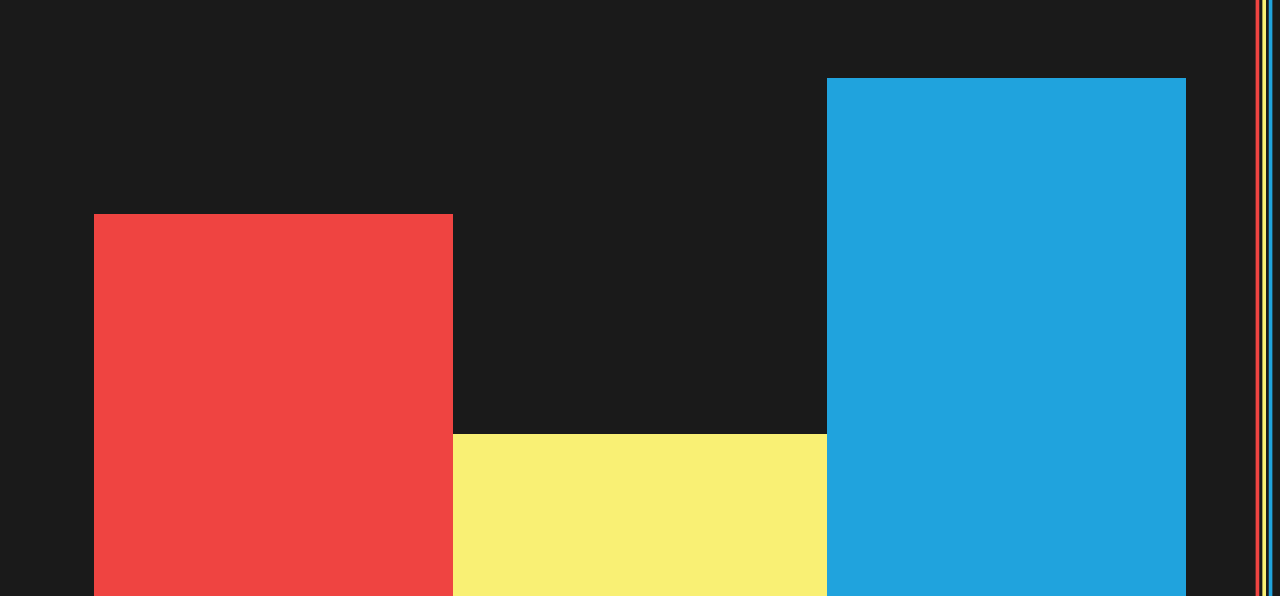
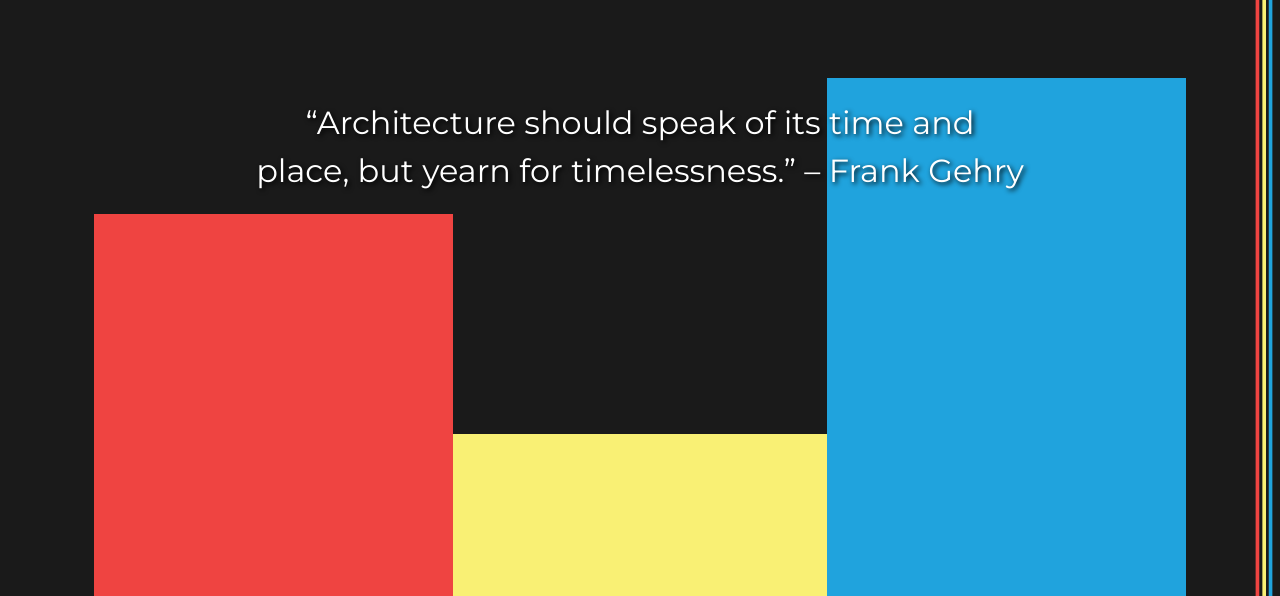
Before and after one commit to KantKontrol/Avidarch, a plain HTML site: page index.html in a window 1280 px wide. Shown: the part 201-797 px from the top of the page. Drawn offline with nearby package versions, Linux system fonts and the light colour scheme.

Commit message:
added random quote

```diff
--- a/assets/css/style.css
+++ b/assets/css/style.css
@@ -112,11 +112,22 @@
     width: max-content;
  }
 
+ #quoteDisplay{
+    font-family: 'Montserrat', sans-serif;
+    font-size: xx-large;
+    color: white;
+    text-shadow: 2px 2px 5px black;
+    text-align: center;
+    position: absolute;
+    top: 300px;
+    right: 20vw;
+    left: 20vw;
+    height: 200px;
+    z-index: 2;
+    display: none;
+ }
+
 .navbar {
-    /* background-image: var(--bg-img-stripes);
-    background-repeat: no-repeat;
-    background-size: 100%;
-    height: 100px; */
     background-color: transparent;
 }
 
--- a/assets/js/header-slide.js
+++ b/assets/js/header-slide.js
@@ -6,6 +6,7 @@ $(document).ready(() => {
         let pos1 = Math.floor(vh * .10);
         let pos2 = Math.floor(vh * .18);
         let pos3 = Math.floor(vh * .15);
+        let pos4 = Math.floor(vh * .07);
 
         headers.forEach(h => {
             switch($(h).attr("id")){
@@ -19,10 +20,10 @@ $(document).ready(() => {
                     $(h).css("top", pos1);
                     break;
                 case("contHeader"):
-                    $(h).css("top", pos1);
+                    $(h).css("top", pos4);
                     break;
                 default:
-                    console.log("Failed to position headers");
+                    break;
             }
         });
     }
--- /dev/null
+++ b/assets/js/randomQuote.js
@@ -0,0 +1,32 @@
+$(document).ready(function(){
+
+
+    const quotes = [
+        "“God is in the details.”  – Mies van der Rohe",
+        "“Simplicity is the ultimate sophistication.” – Leonardo da Vinci",
+        "“Less is more.”  – Mies van der Rohe",
+        "“Architecture should speak of its time and place, but yearn for timelessness.”  – Frank Gehry"
+    ];
+
+
+    setQuote = () => {
+
+        let ranQuote = getRandomQuote();
+
+
+        $("#quoteDisplay").append(ranQuote);
+        $("#quoteDisplay").fadeIn(3000);
+
+        console.log(`added quote ${ranQuote}`);
+    }
+
+    getRandomQuote = () => {
+        let choiceInt = Math.floor(Math.random() * quotes.length);
+
+        return quotes[choiceInt];
+    }
+
+    setQuote();
+
+
+});
--- a/index.html
+++ b/index.html
@@ -43,6 +43,9 @@
                 <div id="homeStyle" class="col-12 filter-margin">
 
                     <div id="homeHeader" class="header-title anim-header" style="top: 100px;"><span><img class="img-fluid" src="./assets/img/home/Portfolio Header.png"></span></div>
+                    <div id="quoteDisplay">
+
+                    </div>
 
                     <div class="row" style="height: 100%;">
                         <div class="col-1 filter-padding"></div>
@@ -69,7 +72,7 @@
             <div class="row filter-margin">
                     <div id="aboutStyle" class="col-12 filter-margin">
 
-                        <div id="aboutHeader" class="header-title anim-header" style="top: 170px;"><span><img class="img-fluid" src="./assets/img/about/About Header.png"></span></div>
+                    <div id="aboutHeader" class="header-title anim-header" style="top: 170px;"><span><img class="img-fluid" src="./assets/img/about/About Header.png"></span></div>
 
 
                     <div class="row" style="height: 100%;">
@@ -163,7 +166,7 @@
             <div class="row filter-margin">
                 <div id="contactStyle" class="col-12 filter-margin">
 
-                    <div class="header-title anim-header" style="margin-top: 5%"><span><img class="img-fluid" src="./assets/img/contact/Contact Header.png"></span></div>
+                    <div id="contHeader" class="header-title anim-header" style="margin-top: 5%"><span><img class="img-fluid" src="./assets/img/contact/Contact Header.png"></span></div>
 
 
                     <div class="row" style="height: 100%;">
@@ -202,5 +205,6 @@
     <script src="assets/js/headerLogoAnim.js"></script>
     <script src="assets/js/header-slide.js"></script>
     <script src="assets/js/boxAnim.js"></script>
+    <script src="assets/js/randomQuote.js"></script>
 </body>
 </html>
```
